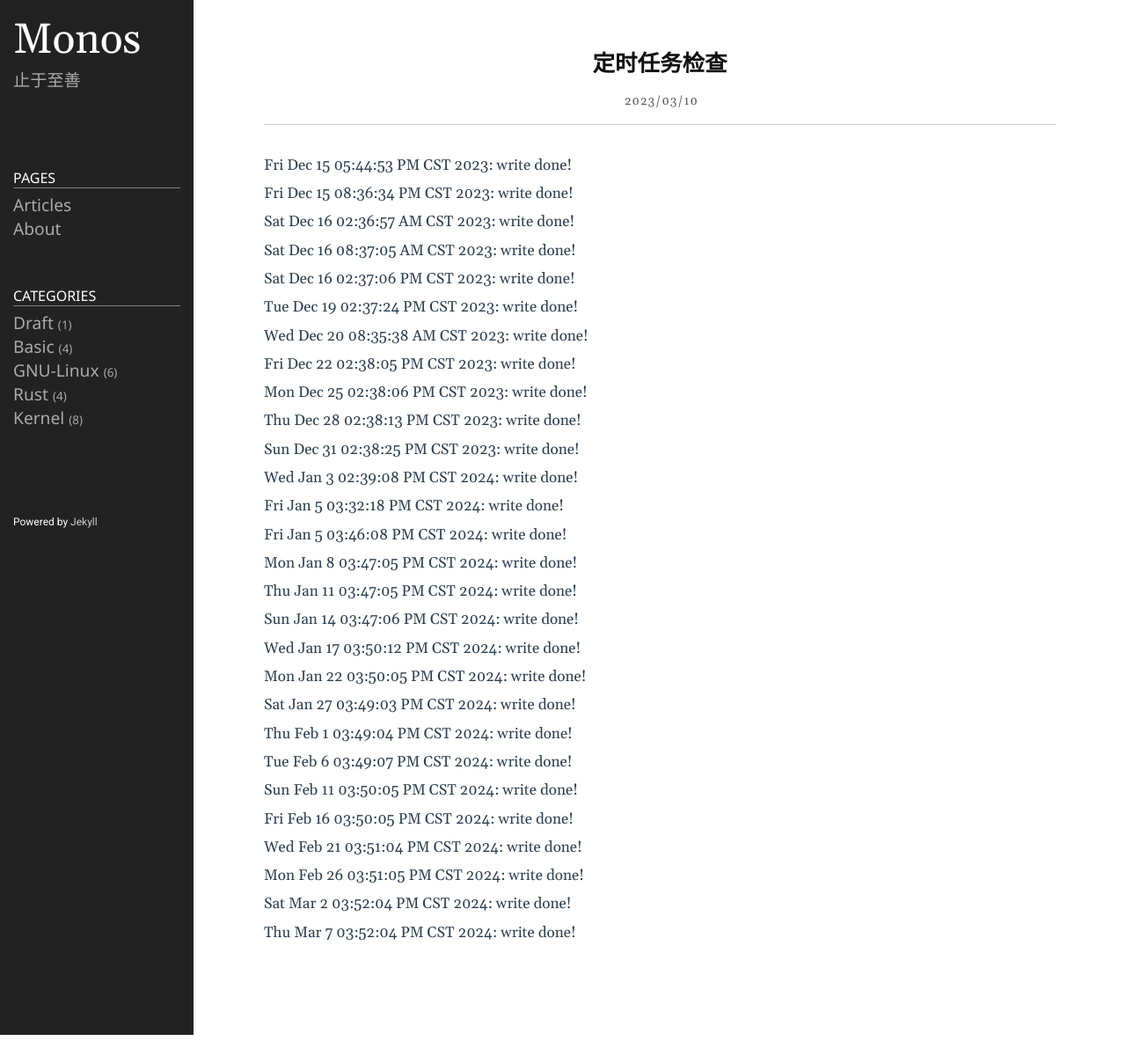
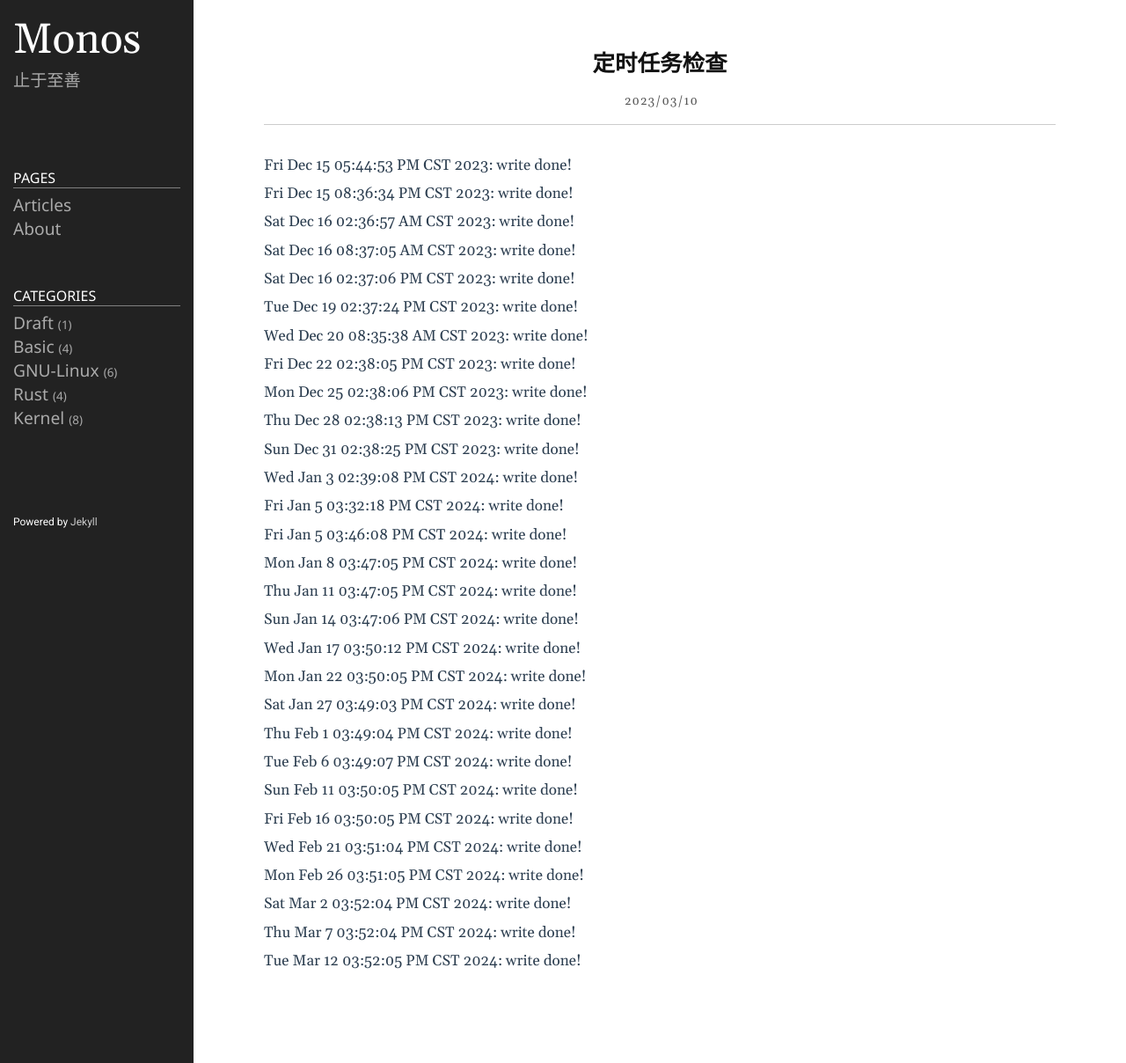
Before and after one commit to lclgo/lclgo.github.io, a Jekyll site: the page built from _posts/2023-03-10-weekly.md, in a window 1280 px wide. Shown: the whole page at 88% size. Built offline with Jekyll 4.4.1, drawn with Linux system fonts in a browser that asks for light colours; before the commit the page ends 1176 px from its top, so only the background shows below that.

Commit message:
timer check

```diff
--- a/_posts/2023-03-10-weekly.md
+++ b/_posts/2023-03-10-weekly.md
@@ -59,3 +59,5 @@ Mon Feb 26 03:51:05 PM CST 2024: write done!
 Sat Mar  2 03:52:04 PM CST 2024: write done!
 
 Thu Mar  7 03:52:04 PM CST 2024: write done!
+
+Tue Mar 12 03:52:05 PM CST 2024: write done!
```
